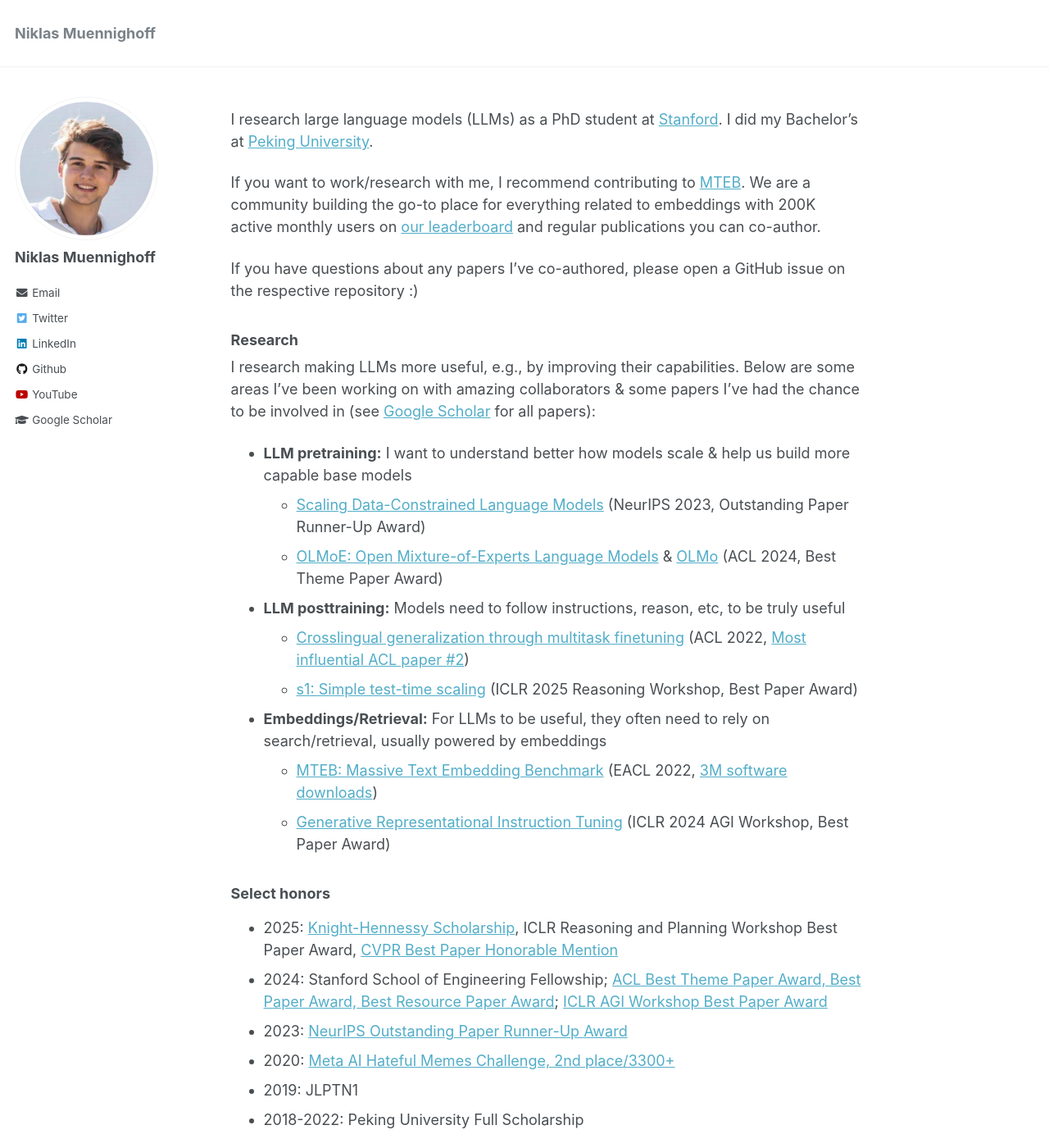
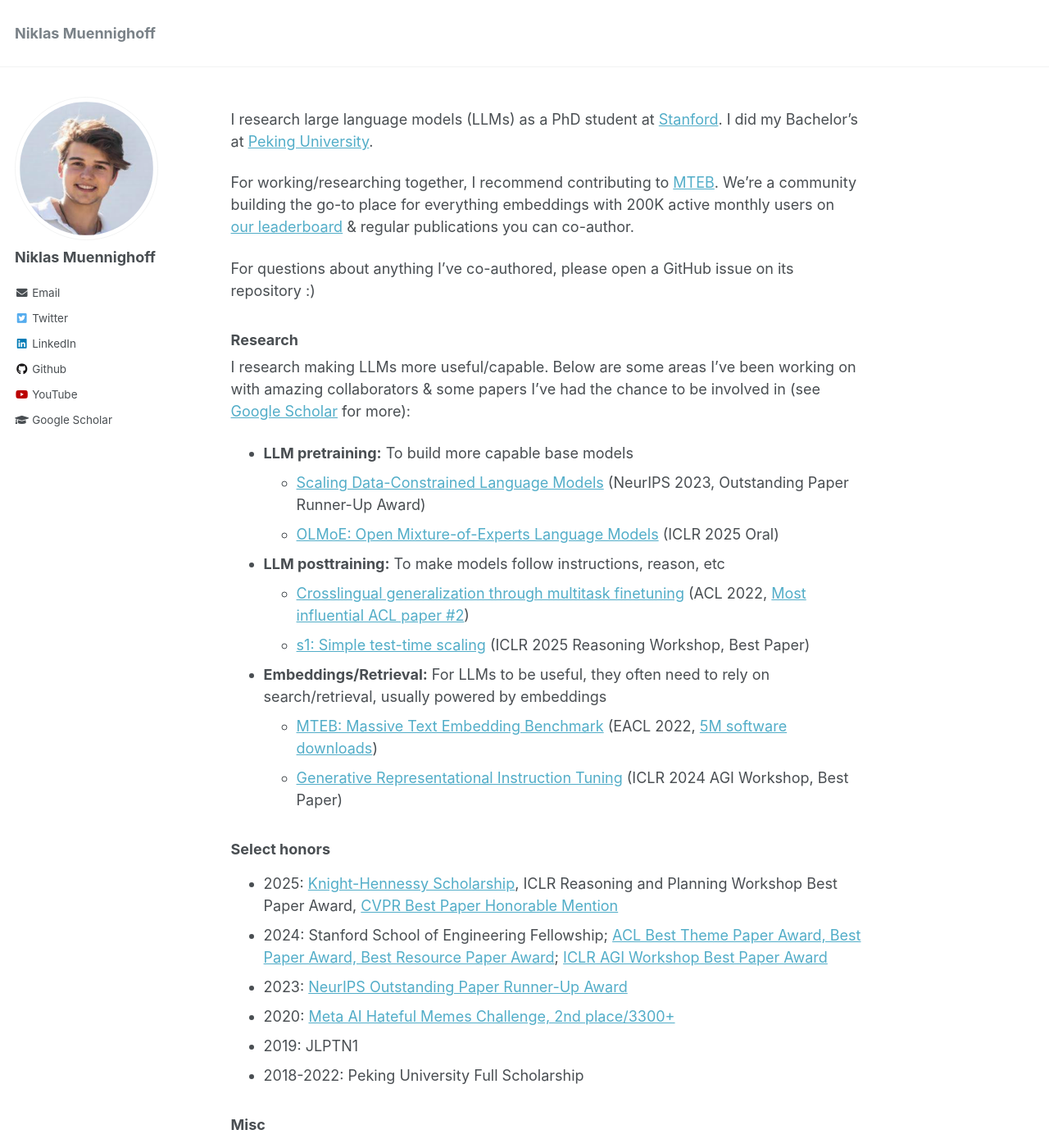
Before and after one commit to Muennighoff/Muennighoff.github.io, a Jekyll site: the page built from _pages/about.md, in a window 1280 px wide and 1400 px high. Shown: the whole window at 82% size. Built offline with Jekyll 4.4.1, drawn with Linux system fonts in a browser that asks for light colours.

Commit message:
Update about.md

```diff
--- a/_pages/about.md
+++ b/_pages/about.md
@@ -11,22 +11,22 @@
 
 I research large language models (LLMs) as a PhD student at [Stanford](https://www.stanford.edu/). I did my Bachelor's at [Peking University](https://english.pku.edu.cn/).
 
-If you want to work/research with me, I recommend contributing to [MTEB](https://github.com/embeddings-benchmark/mteb/issues). We are a community building the go-to place for everything related to embeddings with 200K active monthly users on [our leaderboard](https://huggingface.co/spaces/mteb/leaderboard) and regular publications you can co-author.
+For working/researching together, I recommend contributing to [MTEB](https://github.com/embeddings-benchmark/mteb/issues). We're a community building the go-to place for everything embeddings with 200K active monthly users on [our leaderboard](https://huggingface.co/spaces/mteb/leaderboard) & regular publications you can co-author.
 
-If you have questions about any papers I've co-authored, please open a GitHub issue on the respective repository :)
+For questions about anything I've co-authored, please open a GitHub issue on its repository :)
 
 ### Research
 
-I research making LLMs more useful, e.g., by improving their capabilities. Below are some areas I've been working on with amazing collaborators & some papers I've had the chance to be involved in (see [Google Scholar](https://scholar.google.com/citations?user=Me0IoRMAAAAJ&hl=en) for all papers):
-- **LLM pretraining:** I want to understand better how models scale & help us build more capable base models
+I research making LLMs more useful/capable. Below are some areas I've been working on with amazing collaborators & some papers I've had the chance to be involved in (see [Google Scholar](https://scholar.google.com/citations?user=Me0IoRMAAAAJ&hl=en) for more):
+- **LLM pretraining:** To build more capable base models
   - [Scaling Data-Constrained Language Models](https://arxiv.org/abs/2305.16264) (NeurIPS 2023, Outstanding Paper Runner-Up Award)
-  - [OLMoE: Open Mixture-of-Experts Language Models](https://arxiv.org/abs/2409.02060) & [OLMo](https://arxiv.org/abs/2402.00838) (ACL 2024, Best Theme Paper Award)
-- **LLM posttraining:** Models need to follow instructions, reason, etc, to be truly useful
+  - [OLMoE: Open Mixture-of-Experts Language Models](https://arxiv.org/abs/2409.02060) (ICLR 2025 Oral)
+- **LLM posttraining:** To make models follow instructions, reason, etc
   - [Crosslingual generalization through multitask finetuning](https://arxiv.org/abs/2211.01786) (ACL 2022, [Most influential ACL paper #2](https://www.paperdigest.org/2024/05/most-influential-acl-papers-2024-05/))
-  - [s1: Simple test-time scaling](https://arxiv.org/abs/2501.19393) (ICLR 2025 Reasoning Workshop, Best Paper Award)
+  - [s1: Simple test-time scaling](https://arxiv.org/abs/2501.19393) (ICLR 2025 Reasoning Workshop, Best Paper)
 - **Embeddings/Retrieval:** For LLMs to be useful, they often need to rely on search/retrieval, usually powered by embeddings
-  - [MTEB: Massive Text Embedding Benchmark](https://arxiv.org/abs/2210.07316) (EACL 2022, [3M software downloads](https://www.pepy.tech/projects/mteb?versions=*))
-  - [Generative Representational Instruction Tuning](https://arxiv.org/abs/2402.09906) (ICLR 2024 AGI Workshop, Best Paper Award)
+  - [MTEB: Massive Text Embedding Benchmark](https://arxiv.org/abs/2210.07316) (EACL 2022, [5M software downloads](https://www.pepy.tech/projects/mteb?versions=*))
+  - [Generative Representational Instruction Tuning](https://arxiv.org/abs/2402.09906) (ICLR 2024 AGI Workshop, Best Paper)
 
 ### Select honors
 
```
